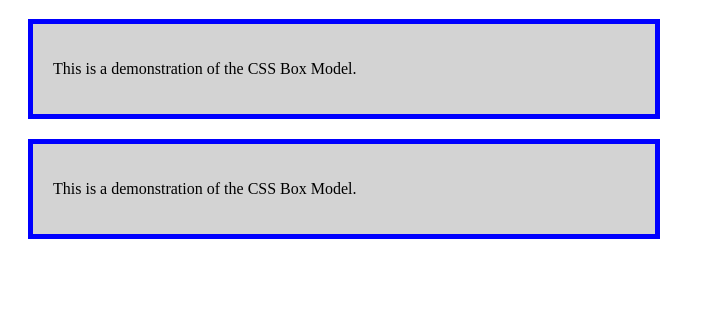
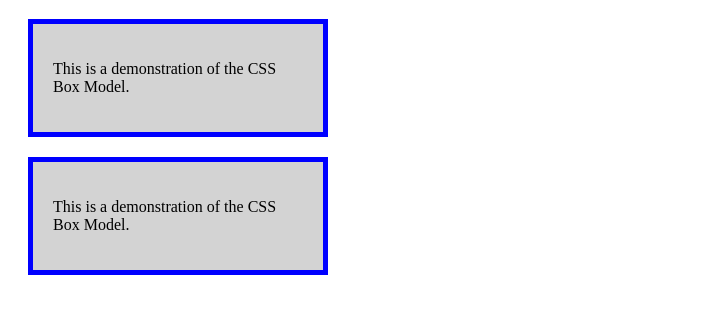
Before and after one commit to taypears/WebProgramming, a plain HTML site: page lab6-boxmodel.html in a window 1280 px wide. Shown: the part 61-374 px from the top of the page, without its empty margins (0-714 px from the left). Drawn offline with Linux system fonts and the light colour scheme.

Commit message:
adjustments

```diff
--- a/lab6-boxmodel.html
+++ b/lab6-boxmodel.html
@@ -13,6 +13,8 @@
                 background-color: lightgray; /*5.*/
                 width: 50%;
                 height: 25%;
+                max-width: 300px;
+                min-width: auto;
             }
 
         </style>
```
